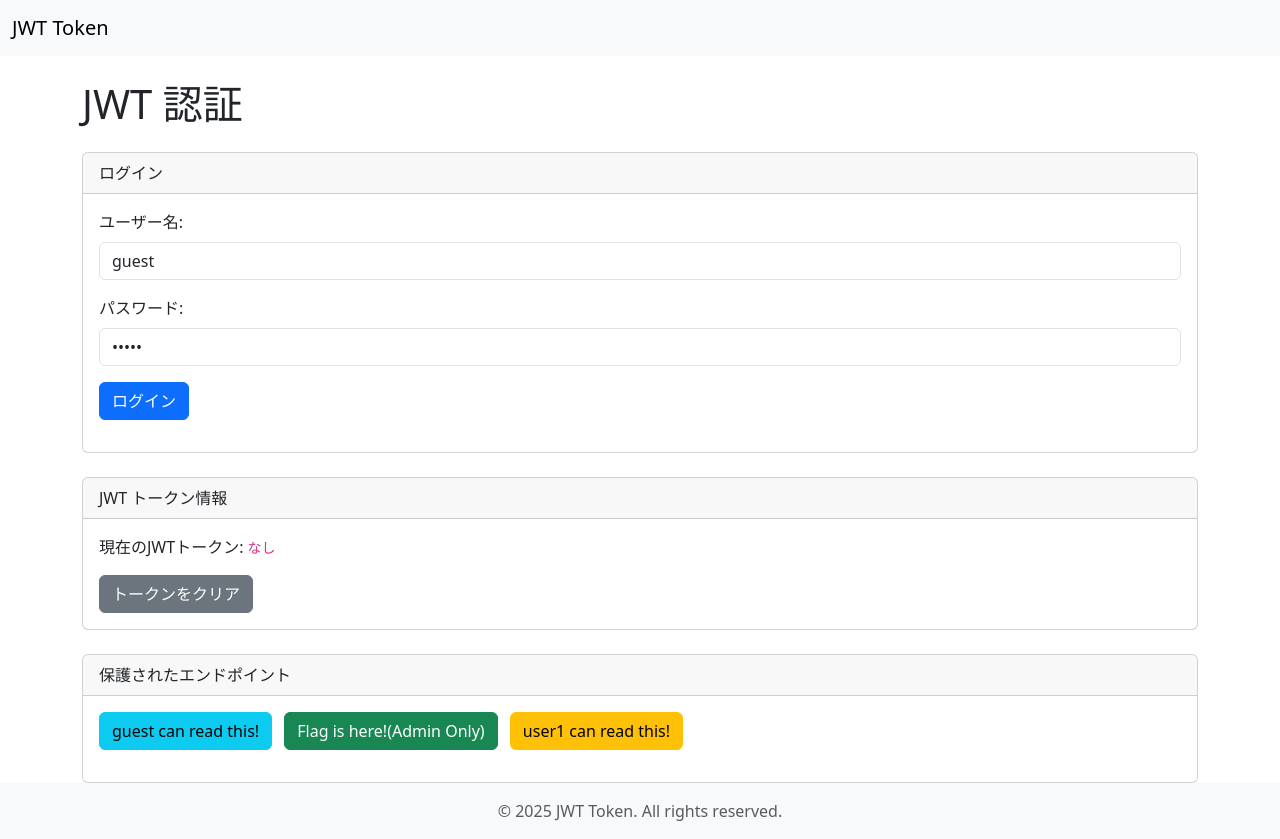
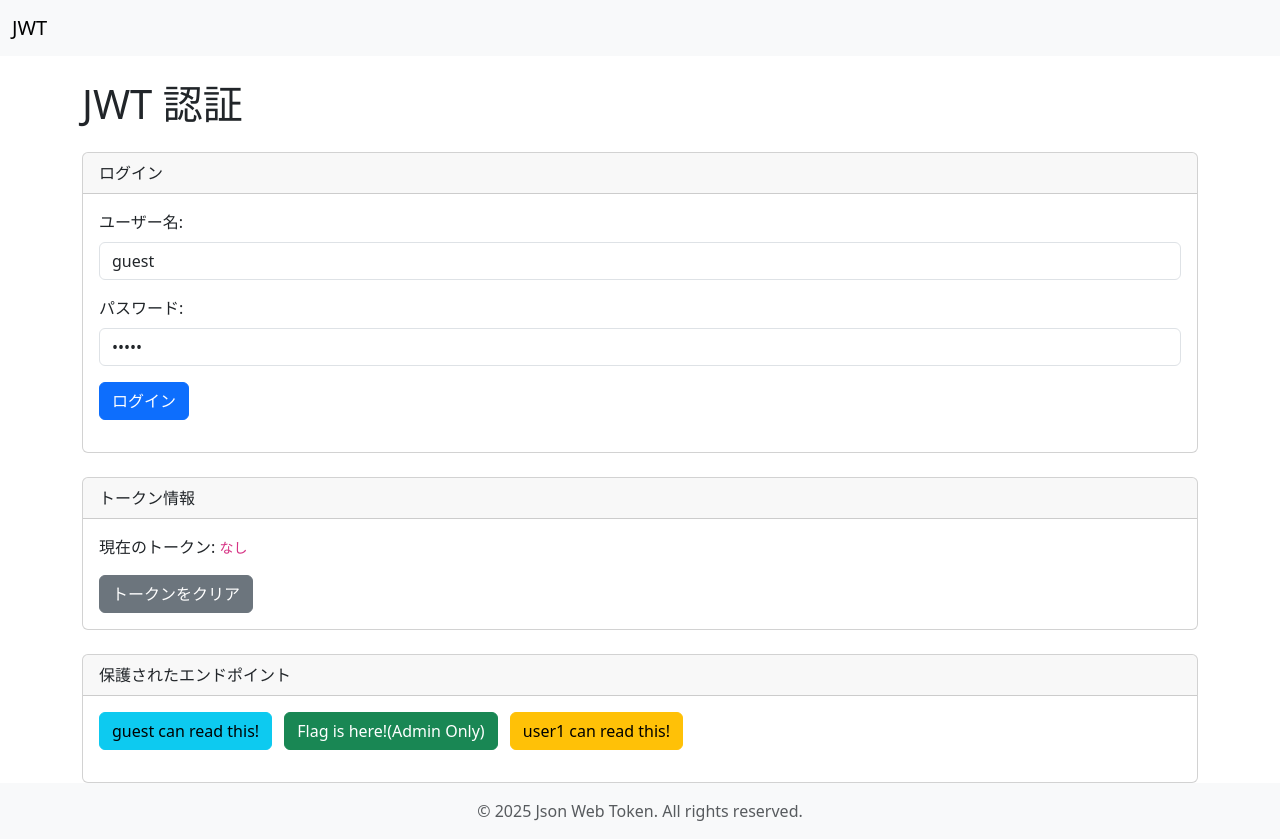
Before and after one commit to riporippo/CTF-web-sakumon, a Flask app: page / in a window 1280 px wide. Run offline with Flask 3, Linux system fonts and the light colour scheme.

Commit message:
webtoken

```diff
--- a/app.py
+++ b/app.py
@@ -106,7 +106,7 @@ def admin_only_route():
     """'admin'ロールを持つユーザーのみアクセスできるエンドポイント"""
     return jsonify({
         'message': f'Great! Flag is here!.',
-        "flag": 'flag{JvvT_T0k3n_is_1mp0rtaNt_9assvv0rD}'
+        "flag": 'flag{JvvT_is_1mp0rtaNt_9assvv0rD}'
     }), 200
 
 @app.route('/user_only', methods=['GET'])
--- a/templates/index.html
+++ b/templates/index.html
@@ -3,7 +3,7 @@
 <head>
     <meta charset="UTF-8">
     <meta name="viewport" content="width=device-width, initial-scale=1.0">
-    <title>JWT Token</title>
+    <title>Json Web Token</title>
     <link href="https://cdn.jsdelivr.net/npm/bootstrap@5.3.0/dist/css/bootstrap.min.css" rel="stylesheet">
     <style>
         body {
@@ -24,7 +24,7 @@
 <body>
     <header class="navbar navbar-expand-lg navbar-light bg-light">
         <div class="container-fluid">
-            <a class="navbar-brand" href="/">JWT Token</a>
+            <a class="navbar-brand" href="/">JWT</a>
         </div>
     </header>
 
@@ -48,9 +48,9 @@
         </div>
 
         <div class="card mb-4">
-            <div class="card-header">JWT トークン情報</div>
+            <div class="card-header">トークン情報</div>
             <div class="card-body">
-                <p>現在のJWTトークン: <code id="jwtToken">なし</code></p>
+                <p>現在のトークン: <code id="jwtToken">なし</code></p>
                 <button class="btn btn-secondary" onclick="clearToken()">トークンをクリア</button>
             </div>
         </div>
@@ -68,7 +68,7 @@
 
     <footer class="mt-auto py-3 bg-light">
         <div class="container">
-            <span class="text-muted">© 2025 JWT Token. All rights reserved.</span>
+            <span class="text-muted">© 2025 Json Web Token. All rights reserved.</span>
         </div>
     </footer>
 
```
